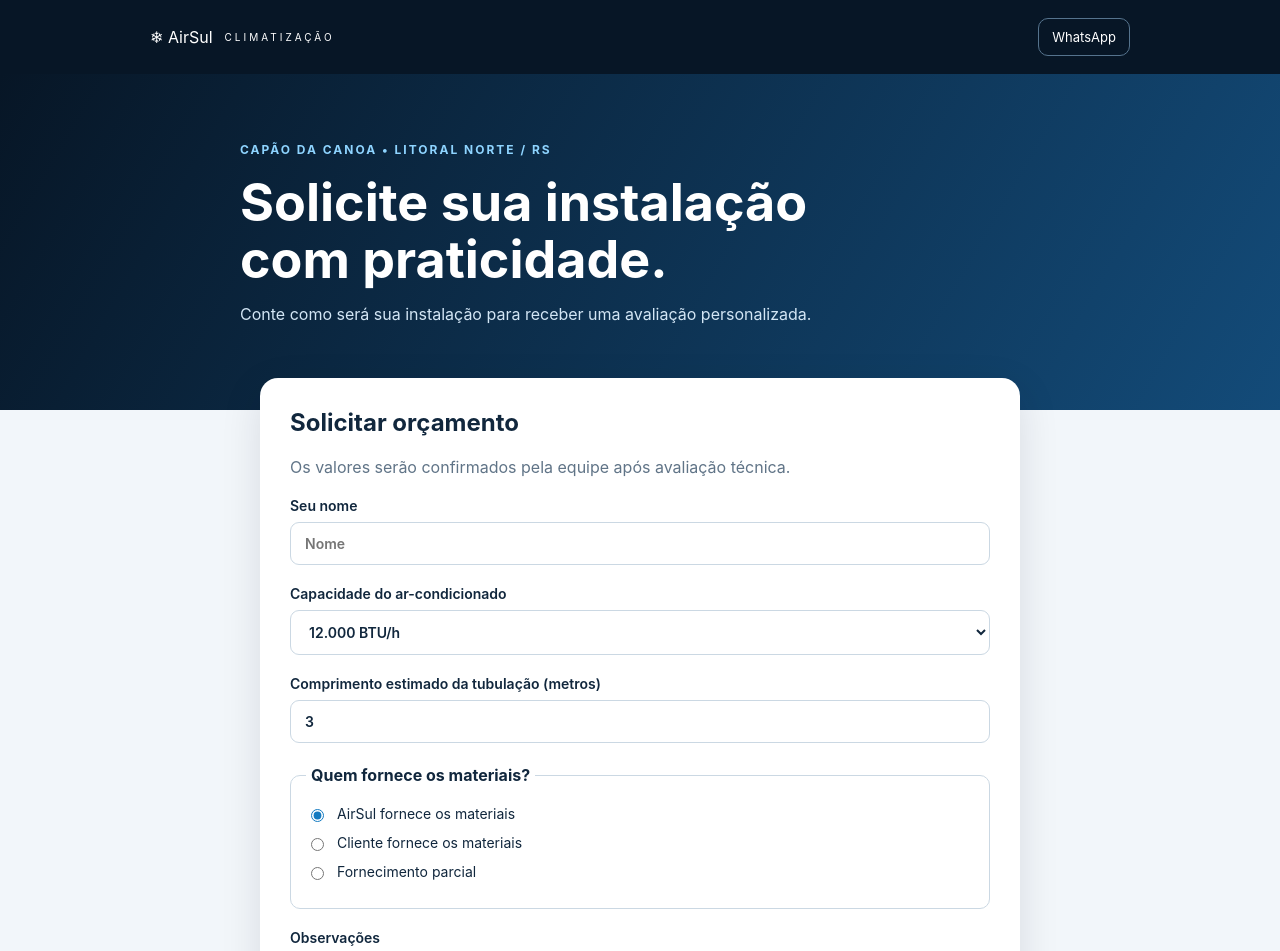
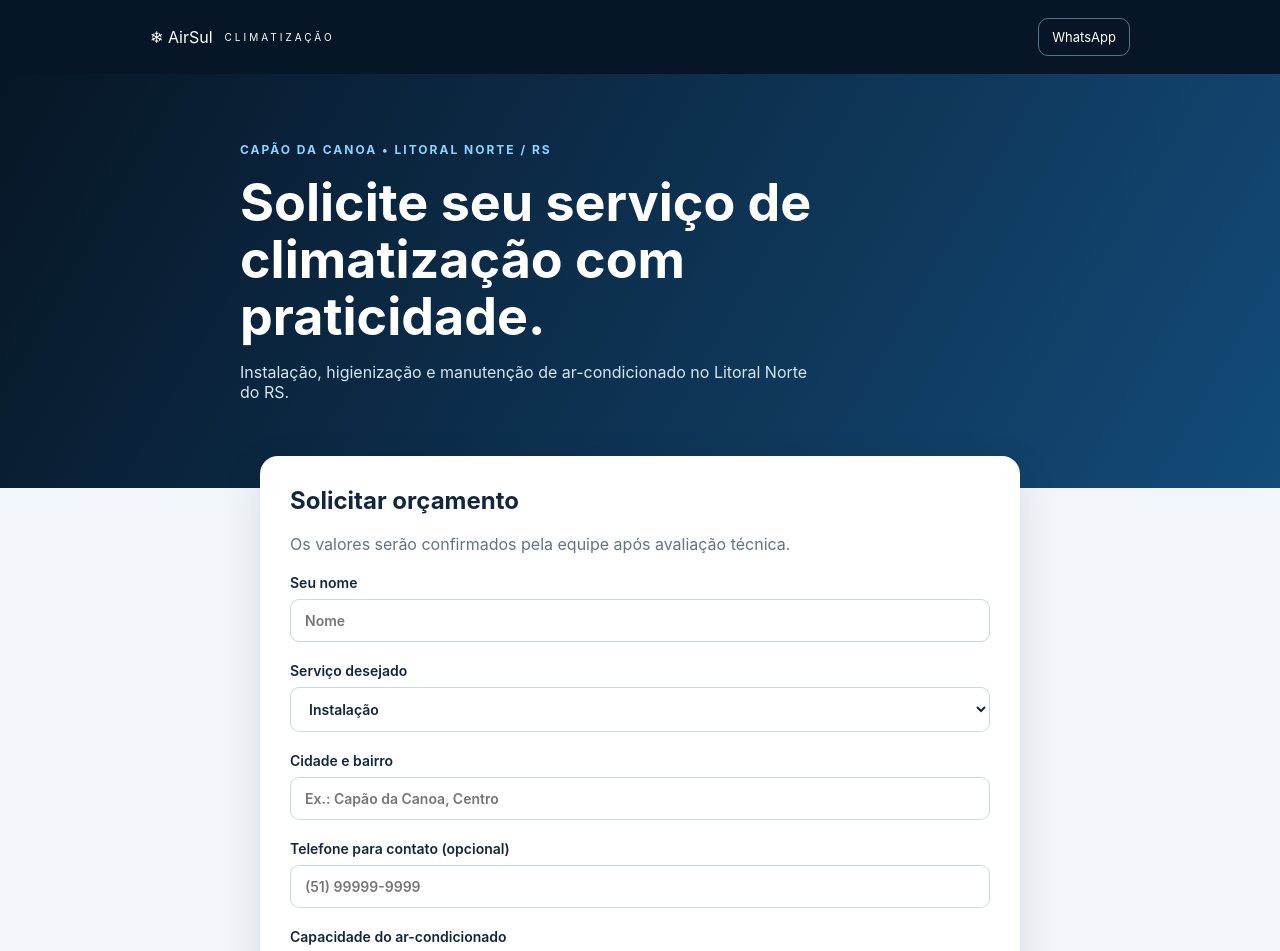
Before and after one commit to franciscomatheusmendes-stack/airsul-orcamentos, a React (Vite) app: page / in a window 1280 px wide. Shown: the top 951 px of the page. Built offline with nearby package versions, Linux system fonts and the light colour scheme.

Commit message:
feat: support installation, cleaning, maintenance and removal quote requests

```diff
--- a/src/App.tsx
+++ b/src/App.tsx
@@ -1,6 +1,7 @@
 import { useState } from "react";
 
 const phone = "5551998193796";
+const services: Record<string, string> = { installation: "Instalação", cleaning: "Higienização", maintenance: "Manutenção / diagnóstico", removal: "Desinstalação" };
 const capacities = ["9000", "12000", "18000", "24000", "30000", "36000"];
 const supplyLabels: Record<string, string> = {
   airsul: "AirSul fornece os materiais",
@@ -10,22 +11,27 @@ const supplyLabels: Record<string, string> = {
 
 export default function App() {
   const [name, setName] = useState("");
+  const [service, setService] = useState("installation");
+  const [city, setCity] = useState("");
+  const [contact, setContact] = useState("");
   const [btu, setBtu] = useState("12000");
   const [meters, setMeters] = useState("3");
   const [supply, setSupply] = useState("airsul");
   const [notes, setNotes] = useState("");
   const valid = Number.isFinite(Number(meters)) && meters.trim() !== "" && Number(meters) >= 0.5 && Number(meters) <= 100;
   const nameValid = name.trim().length >= 2;
-  const canSend = valid && nameValid;
+  const canSend = (service !== "installation" || valid) && nameValid && city.trim().length >= 2;
 
   function requestQuote() {
     if (!canSend) return;
     const message = [
-      "Olá! Gostaria de solicitar uma avaliação de instalação com a AirSul.",
-      "Nome: " + (name.trim() || "Não informado"),
+      "Olá! Gostaria de solicitar um orçamento com a AirSul.",
+      "Serviço: " + services[service],
+      "Nome: " + name.trim(),
+      "Cidade / bairro: " + city.trim(),
+      "Contato: " + (contact.trim() || "Pelo WhatsApp"),
       "Capacidade: " + btu + " BTU/h",
-      "Tubulação estimada: " + meters + " m",
-      "Materiais: " + supplyLabels[supply],
+      ...(service === "installation" ? ["Tubulação estimada: " + meters + " m", "Materiais: " + supplyLabels[supply]] : []),
       "Observações: " + (notes.trim() || "Nenhuma"),
       "Estou ciente de que o orçamento depende de avaliação técnica."
     ].join("\n");
@@ -39,8 +45,8 @@ export default function App() {
     </header>
     <section className="hero">
       <span className="eyebrow">CAPÃO DA CANOA • LITORAL NORTE / RS</span>
-      <h1>Solicite sua instalação com praticidade.</h1>
-      <p>Conte como será sua instalação para receber uma avaliação personalizada.</p>
+      <h1>Solicite seu serviço de climatização com praticidade.</h1>
+      <p>Instalação, higienização e manutenção de ar-condicionado no Litoral Norte do RS.</p>
     </section>
     <section className="panel">
       <h2>Solicitar orçamento</h2>
@@ -48,12 +54,23 @@ export default function App() {
       <label>Seu nome
         <input value={name} onChange={e => setName(e.target.value)} placeholder="Nome" maxLength={120}/>
       </label>
+      <label>Serviço desejado
+        <select value={service} onChange={e => setService(e.target.value)}>
+          {Object.entries(services).map(([key, label]) => <option key={key} value={key}>{label}</option>)}
+        </select>
+      </label>
+      <label>Cidade e bairro
+        <input value={city} onChange={e => setCity(e.target.value)} placeholder="Ex.: Capão da Canoa, Centro" maxLength={120}/>
+      </label>
+      <label>Telefone para contato (opcional)
+        <input type="tel" inputMode="tel" autoComplete="tel" value={contact} onChange={e => setContact(e.target.value)} placeholder="(51) 99999-9999" maxLength={30}/>
+      </label>
       <label>Capacidade do ar-condicionado
         <select value={btu} onChange={e => setBtu(e.target.value)}>
           {capacities.map(v => <option key={v} value={v}>{Number(v).toLocaleString("pt-BR")} BTU/h</option>)}
         </select>
       </label>
-      <label>Comprimento estimado da tubulação (metros)
+      {service === "installation" && <><label>Comprimento estimado da tubulação (metros)
         <input type="number" min="0.5" max="100" step="0.5" value={meters} onChange={e => setMeters(e.target.value)}/>
       </label>
       <fieldset>
@@ -61,12 +78,13 @@ export default function App() {
         {Object.entries(supplyLabels).map(([key, title]) => <label className="option" key={key}>
           <input type="radio" name="supply" checked={supply === key} onChange={() => setSupply(key)}/>{title}
         </label>)}
-      </fieldset>
+      </fieldset></>}
       <label>Observações
         <textarea value={notes} onChange={e => setNotes(e.target.value)} rows={3} maxLength={1000} placeholder="Ex.: parede-parede, altura, ponto elétrico..."/>
       </label>
       {!nameValid && <p className="error" role="alert">Informe seu nome (mínimo de 2 caracteres).</p>}
-      {!valid && <p className="error" role="alert">Informe uma metragem entre 0,5 e 100 metros.</p>}
+      {city.trim().length < 2 && <p className="error" role="alert">Informe sua cidade ou bairro.</p>}
+      {service === "installation" && !valid && <p className="error" role="alert">Informe uma metragem entre 0,5 e 100 metros.</p>}
       <button disabled={!canSend} onClick={requestQuote}>Solicitar pelo WhatsApp</button>
       <p className="footnote">Solicitação não é orçamento definitivo. A equipe confirmará medidas, materiais e requisitos conforme o manual do equipamento.</p>
     </section>
```
